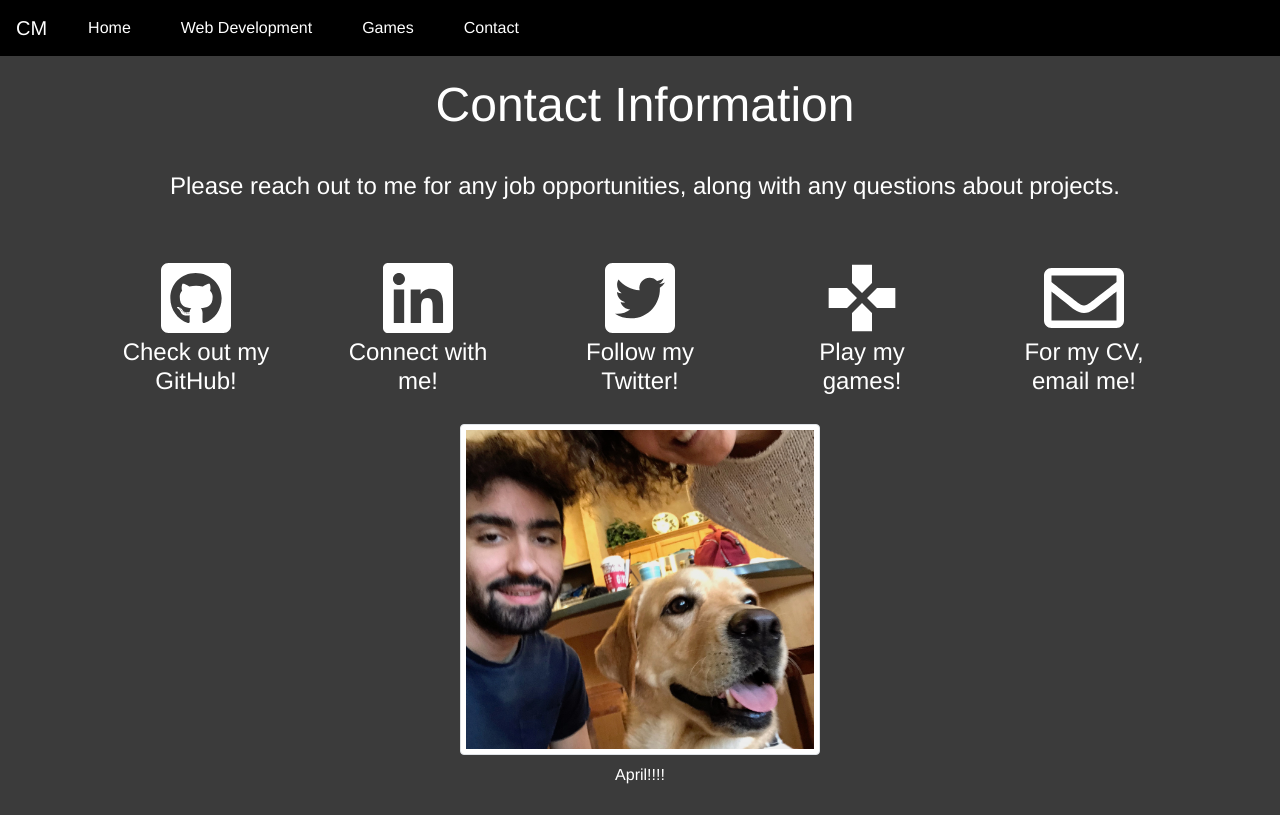
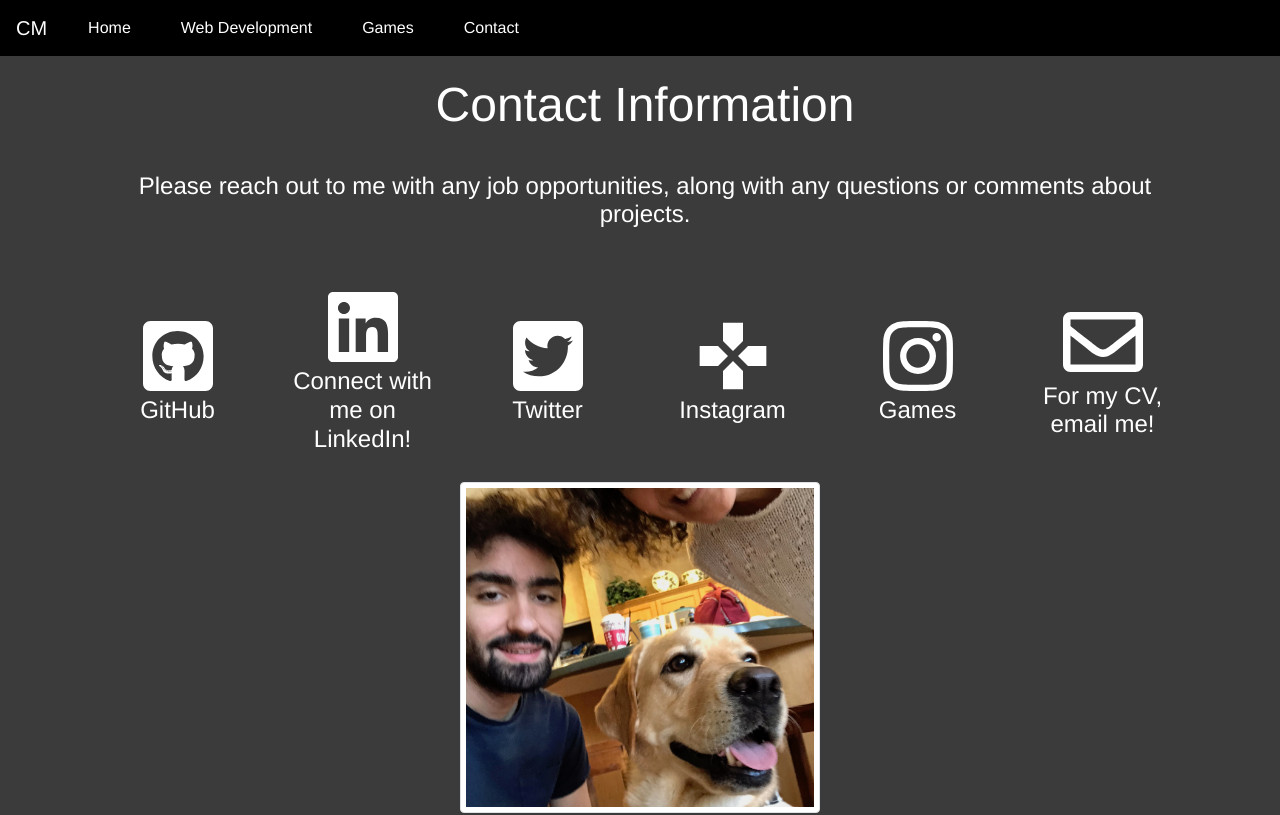
Before and after one commit to cmr624/react-portfolio-site, a React (Create React App) app in the folder react-ui/: page /contact in a window 1280 px wide. Shown: the top 815 px of the page. Built offline with nearby package versions, Linux system fonts and the light colour scheme; no server answers; the HTML template or start-up script is replaced by a standard one.

Commit message:
adding instagram

```diff
--- a/react-ui/src/components/Footer.js
+++ b/react-ui/src/components/Footer.js
@@ -1,6 +1,6 @@
 import React, { Component } from 'react';
 import {Container, Row} from "react-bootstrap";
-import {FaGithubSquare, FaLinkedin, FaTwitterSquare, FaRegEnvelope}from "react-icons/fa";
+import {FaGithubSquare, FaLinkedin, FaTwitterSquare, FaRegEnvelope, FaInstagram}from "react-icons/fa";
 import {MdGamepad} from "react-icons/md";
 import "./Footer.css";
 class Footer extends Component {
@@ -22,6 +22,11 @@ class Footer extends Component {
             </a>
             <a href="https://twitter.com/carlos_michael">
               <FaTwitterSquare
+              size={this.props.size}
+              />
+            </a>
+            <a href="https://www.instagram.com/carlosmichael22/">
+              <FaInstagram
               size={this.props.size}
               />
             </a>
--- a/react-ui/src/pages/Contact.js
+++ b/react-ui/src/pages/Contact.js
@@ -1,7 +1,7 @@
 import React, { Component } from 'react';
 import './Contact.css';
 import { Image, Row, Col, Container} from 'react-bootstrap';
-import {FaGithubSquare, FaLinkedin, FaTwitterSquare, FaRegEnvelope}from "react-icons/fa";
+import {FaGithubSquare, FaLinkedin, FaTwitterSquare, FaRegEnvelope, FaInstagram}from "react-icons/fa";
 import {MdGamepad} from "react-icons/md";
 
 class Contact extends Component {
@@ -15,7 +15,7 @@ class Contact extends Component {
       <div className="Contact">
         <Container>
           <h1>Contact Information</h1>
-          <h2>Please reach out to me for any job opportunities, along with any questions about projects.</h2>
+          <h2>Please reach out to me with any job opportunities, along with any questions or comments about projects.</h2>
           <Row className="icons">
            <Col md={2} style={{margin: "auto"}}>
             <a href="https://github.com/cmr624">
@@ -23,7 +23,7 @@ class Contact extends Component {
                 size={this.state.size}
                 />
             </a>
-            <h4>Check out my GitHub!</h4>
+            <h4>GitHub</h4>
            </Col>
            <Col md={2} style={{margin: "auto"}}>
             <a href="https://www.linkedin.com/in/carlos-michael/">
@@ -31,7 +31,7 @@ class Contact extends Component {
               size={this.state.size}
               />
             </a>
-            <h4>Connect with me!</h4>
+            <h4>Connect with me on LinkedIn!</h4>
             </Col>
             <Col md={2} style={{margin: "auto"}}>
             <a href="https://twitter.com/carlos_michael">
@@ -39,7 +39,7 @@ class Contact extends Component {
               size={this.state.size}
               />
             </a>
-            <h4>Follow my Twitter!</h4>
+            <h4>Twitter</h4>
             </Col>
             <Col md={2} style={{margin: "auto"}}>
             <a href="https://cmr624.itch.io/">
@@ -47,7 +47,15 @@ class Contact extends Component {
               size={this.state.size}
               />
             </a>
-            <h4>Play my games!</h4>
+            <h4>Instagram</h4>
+            </Col>
+            <Col md={2} style={{margin: "auto"}}>
+            <a href="https://www.instagram.com/carlosmichael22/">
+              <FaInstagram
+              size={this.state.size}
+              />
+            </a>
+            <h4>Games</h4>
             </Col>
             <Col md={2} style={{margin: "auto"}}>
             <a href="mailto:cmr624@nyu.edu">
```
